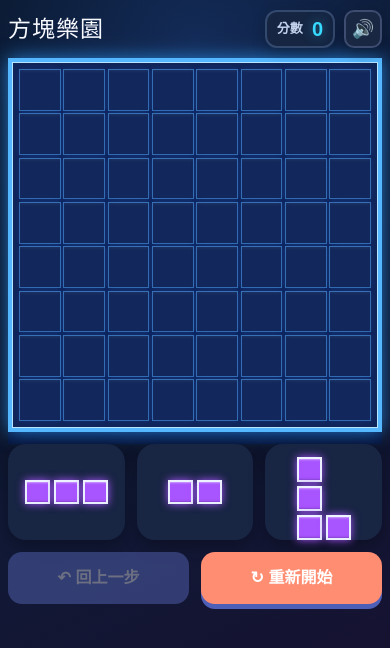
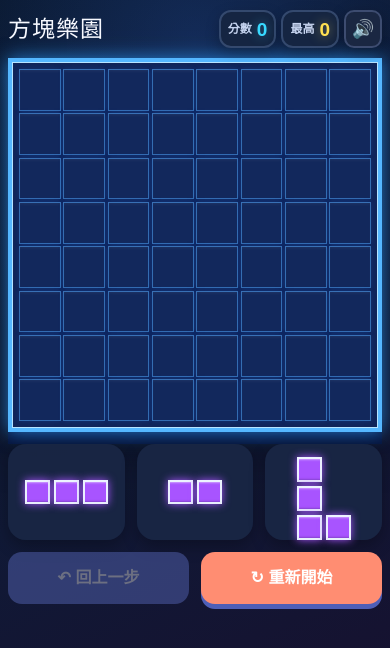
Before and after one commit to LittleKMT/8x8, a Next.js app: page / in a window 390 px wide. Shown: the top 648 px of the page. Built offline with nearby package versions, Linux system fonts and the light colour scheme.

Commit message:
Persist and display device high score

```diff
--- a/app/globals.css
+++ b/app/globals.css
@@ -47,6 +47,7 @@ button { font: inherit; }
 }
 .score-pill span { color: #c5d3ef; font-size: 13px; font-weight: 900; }
 .score-pill strong { color: #38d9ff; font-size: 22px; line-height: 1; text-shadow: 0 0 12px rgba(56,217,255,.45); }
+.score-pill.best-score strong { color: #ffe052; text-shadow: 0 0 12px rgba(255,224,82,.5); }
 .sound-button {
   width: 42px; height: 42px; border: 2px solid #3d4c70; border-radius: 10px; background: #1a2742;
   font-size: 21px; box-shadow: 0 5px 16px rgba(0,0,0,.3); cursor: pointer;
@@ -143,8 +144,10 @@ button { font: inherit; }
   .game-shell { padding: 10px 8px 12px; }
   .topbar { margin-bottom: 5px; }
   .brand h1 { font-size: 23px; }
-  .score-pill { min-height: 38px; padding: 5px 10px; }
-  .score-pill strong { font-size: 20px; }
+  .header-tools { gap: 5px; }
+  .score-pill { min-height: 38px; gap: 5px; padding: 5px 7px; }
+  .score-pill span { font-size: 12px; }
+  .score-pill strong { font-size: 19px; }
   .sound-button { width: 38px; height: 38px; font-size: 18px; }
   .board-wrap { width: 100%; max-width: 520px; margin: 10px auto 0; padding: 7px; border-radius: 0; }
   .piece-button { height: 96px; }
--- /dev/null
+++ b/app/high-score.ts
@@ -0,0 +1,30 @@
+export const HIGH_SCORE_KEY = "fangkuai-leyuan-high-score";
+
+type HighScoreStorage = Pick<Storage, "getItem" | "setItem">;
+
+export function normalizeHighScore(value: string | null) {
+  const score = Number(value);
+  return Number.isFinite(score) && score > 0 ? Math.floor(score) : 0;
+}
+
+export function readHighScore(storage: Pick<HighScoreStorage, "getItem"> | null | undefined) {
+  if (!storage) return 0;
+  try {
+    return normalizeHighScore(storage.getItem(HIGH_SCORE_KEY));
+  } catch {
+    return 0;
+  }
+}
+
+export function saveHighScore(storage: HighScoreStorage | null | undefined, score: number) {
+  const safeScore = Number.isFinite(score) && score > 0 ? Math.floor(score) : 0;
+  const current = readHighScore(storage);
+  const best = Math.max(current, safeScore);
+  if (!storage || best === current) return best;
+  try {
+    storage.setItem(HIGH_SCORE_KEY, String(best));
+  } catch {
+    return current;
+  }
+  return best;
+}
--- a/app/page.tsx
+++ b/app/page.tsx
@@ -1,6 +1,7 @@
 "use client";
 
-import { useEffect, useMemo, useRef, useState } from "react";
+import { useEffect, useMemo, useRef, useState, useSyncExternalStore } from "react";
+import { HIGH_SCORE_KEY, readHighScore, saveHighScore } from "./high-score";
 
 type Cell = number | null;
 type Point = { r: number; c: number };
@@ -19,7 +20,7 @@ type DragVisual = { index: number; pointerId: number; x: number; y: number; cell
 
 const SIZE = 8;
 const PALETTE_SIZE = 3;
-const HIGH_SCORE_KEY = "fangkuai-leyuan-high-score";
+const HIGH_SCORE_EVENT = "fangkuai-leyuan-high-score-change";
 const DRAG_START_DISTANCE = 3;
 const DRAG_LIFT_CELLS = 2.4;
 const SHAPES: Point[][] = [
@@ -47,6 +48,27 @@ const SHAPES: Point[][] = [
 
 const emptyBoard = (): Cell[][] => Array.from({ length: SIZE }, () => Array<Cell>(SIZE).fill(null));
 const cloneBoard = (board: Cell[][]) => board.map((row) => [...row]);
+
+function getHighScoreSnapshot() {
+  if (typeof window === "undefined") return 0;
+  try {
+    return readHighScore(window.localStorage);
+  } catch {
+    return 0;
+  }
+}
+
+function subscribeHighScore(onChange: () => void) {
+  const handleStorage = (event: StorageEvent) => {
+    if (event.key === HIGH_SCORE_KEY) onChange();
+  };
+  window.addEventListener("storage", handleStorage);
+  window.addEventListener(HIGH_SCORE_EVENT, onChange);
+  return () => {
+    window.removeEventListener("storage", handleStorage);
+    window.removeEventListener(HIGH_SCORE_EVENT, onChange);
+  };
+}
 
 function makeBatch(): Piece[] {
   return Array.from({ length: 3 }, (_, index) => ({
@@ -119,30 +141,35 @@ export default function Home() {
   const [undo, setUndo] = useState<Snapshot | null>(null);
   const [sound, setSound] = useState(true);
   const [sparkles, setSparkles] = useState<string[]>([]);
+  const highScore = useSyncExternalStore(subscribeHighScore, getHighScoreSnapshot, () => 0);
   const audioRef = useRef<AudioContext | null>(null);
   const boardRef = useRef<HTMLDivElement | null>(null);
   const floatingPieceRef = useRef<HTMLDivElement | null>(null);
   const dragRef = useRef<DragSession | null>(null);
-  const highScoreRef = useRef(0);
-
   useEffect(() => {
+    if (score <= highScore) return;
     try {
-      const saved = Number(window.localStorage.getItem(HIGH_SCORE_KEY));
-      if (Number.isFinite(saved) && saved > 0) highScoreRef.current = Math.floor(saved);
+      saveHighScore(window.localStorage, score);
+      window.dispatchEvent(new Event(HIGH_SCORE_EVENT));
     } catch {
       // The game still works when browser storage is unavailable.
     }
-  }, []);
+  }, [score, highScore]);
 
   useEffect(() => {
-    if (score <= highScoreRef.current) return;
-    highScoreRef.current = score;
-    try {
-      window.localStorage.setItem(HIGH_SCORE_KEY, String(score));
-    } catch {
-      // The game still works when browser storage is unavailable.
-    }
-  }, [score]);
+    const resetRestoredGame = (event: PageTransitionEvent) => {
+      if (!event.persisted) return;
+      setBoard(emptyBoard());
+      setPieces(makeBatch());
+      setScore(0);
+      setSelected(null);
+      setHover(null);
+      setDrag(null);
+      setUndo(null);
+    };
+    window.addEventListener("pageshow", resetRestoredGame);
+    return () => window.removeEventListener("pageshow", resetRestoredGame);
+  }, []);
 
   const selectedPiece = selected === null ? null : pieces[selected];
   const draggingPiece = drag === null ? null : pieces[drag.index];
@@ -318,6 +345,7 @@ export default function Home() {
         <div className="brand"><h1>方塊樂園</h1></div>
         <div className="header-tools">
           <div className="score-pill"><span>分數</span><strong>{score}</strong></div>
+          <div className="score-pill best-score"><span>最高</span><strong>{highScore}</strong></div>
           <button className="sound-button" onClick={() => setSound(!sound)} aria-label={sound ? "關閉音效" : "開啟音效"}>{sound ? "🔊" : "🔇"}</button>
         </div>
       </header>
```
Also changed, not shown: 1 other file (tests, documents, lock files or other folders).
